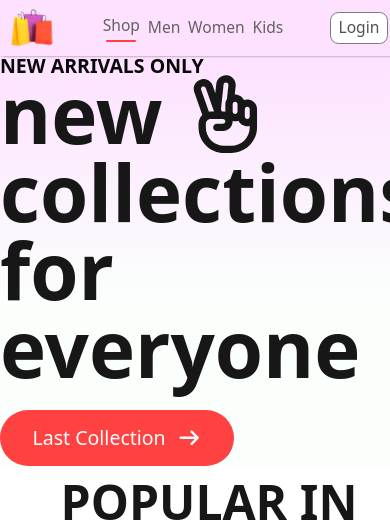
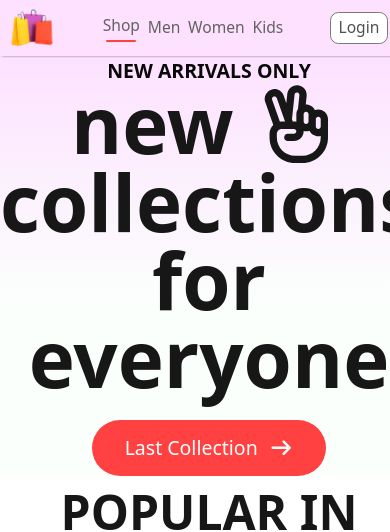
Before and after one commit to TuCamKiet/E-CommoreShopperFrontend, a React (Create React App) app: page / in a window 390 px wide. Shown: the top 532 px of the page. Built offline with nearby package versions, Linux system fonts and the light colour scheme.

Commit message:
frontend-17

```diff
--- a/src/Components/Hero/Hero.js
+++ b/src/Components/Hero/Hero.js
@@ -7,13 +7,13 @@ const Hero = () => {
     "text-[#171717] text-[clamp(2rem,20vmin,6rem)] font-extrabold";
   return (
     <div className="hero bg-[linear-gradient(180deg,#fde1ff,#e1ffea22_60%)] flex w-full">
-      <div className="hero-left flex flex-col flex-1 justify-center items-center gap-[clamp(0.415rem,4.15vmin,1.25rem)] leading-none">
-        <div>
+      <div className="hero-left flex flex-col flex-1 justify-center items-center gap-[clamp(0.415rem,4.15vmin,1.25rem)]">
+        <div className="max-sm:items-center max-sm:text-center flex flex-col">
           <h1 className="text-[#090909] text-[clamp(0.5rem,5vmin,1.5rem)] font-semibold">
             NEW ARRIVALS ONLY
           </h1>
-          <div>
-            <div className="hero-hand-icon flex items-center gap-[clamp(0.415rem,4.15vmin,1.25rem)] ">
+          <div className="leading-none">
+            <div className="hero-hand-icon flex items-center gap-[clamp(0.415rem,4.15vmin,1.25rem)] max-sm:justify-center">
               <p className={hero_left_p}>new</p>
               <FontAwesomeIcon
                 icon="fa-regular fa-hand-peace"
--- a/src/index.css
+++ b/src/index.css
@@ -663,6 +663,11 @@ video {
   width: 100%;
 }
 
+.w-fit {
+  width: -webkit-fit-content;
+  width: fit-content;
+}
+
 .min-w-fit {
   min-width: -webkit-fit-content;
   min-width: fit-content;
@@ -757,6 +762,10 @@ video {
 
 .gap-y-\[2px\] {
   row-gap: 2px;
+}
+
+.self-center {
+  align-self: center;
 }
 
 .rounded-3xl {
@@ -1009,9 +1018,25 @@ video {
   .max-sm\:hidden {
     display: none;
   }
+
+  .max-sm\:items-center {
+    align-items: center;
+  }
+
+  .max-sm\:justify-center {
+    justify-content: center;
+  }
+
+  .max-sm\:text-center {
+    text-align: center;
+  }
 }
 
 @media (min-width: 640px) {
+  .sm\:justify-center {
+    justify-content: center;
+  }
+
   .sm\:gap-y-\[1vh\] {
     row-gap: 1vh;
   }
```
